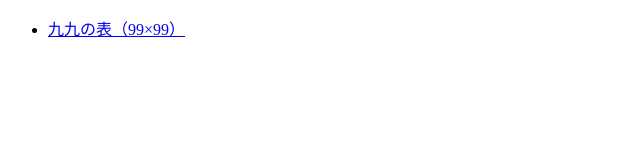
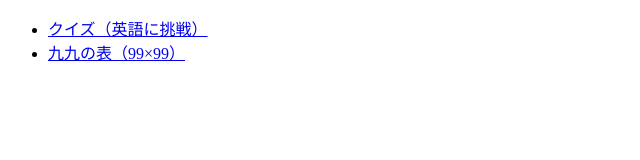
Before and after one commit to noa1214/jugyou-kadai, a plain HTML site: page index.html in a window 1280 px wide. Shown: the whole page, without its empty margins (0-640 px from the left). Drawn offline with Linux system fonts and the light colour scheme.

Commit message:
Update index.html

```diff
--- a/index.html
+++ b/index.html
@@ -6,7 +6,8 @@
     </head>
     <body>
         <ul>
-            <li><a href="js99/99.html">九九の表（99×99）</a></li>
+           <li><a href="js99/quiz.html">クイズ（英語に挑戦）</a></li>
+           <li><a href="js99/99.html">九九の表（99×99）</a></li>
         </ul>
     </body>
 </html>
```
